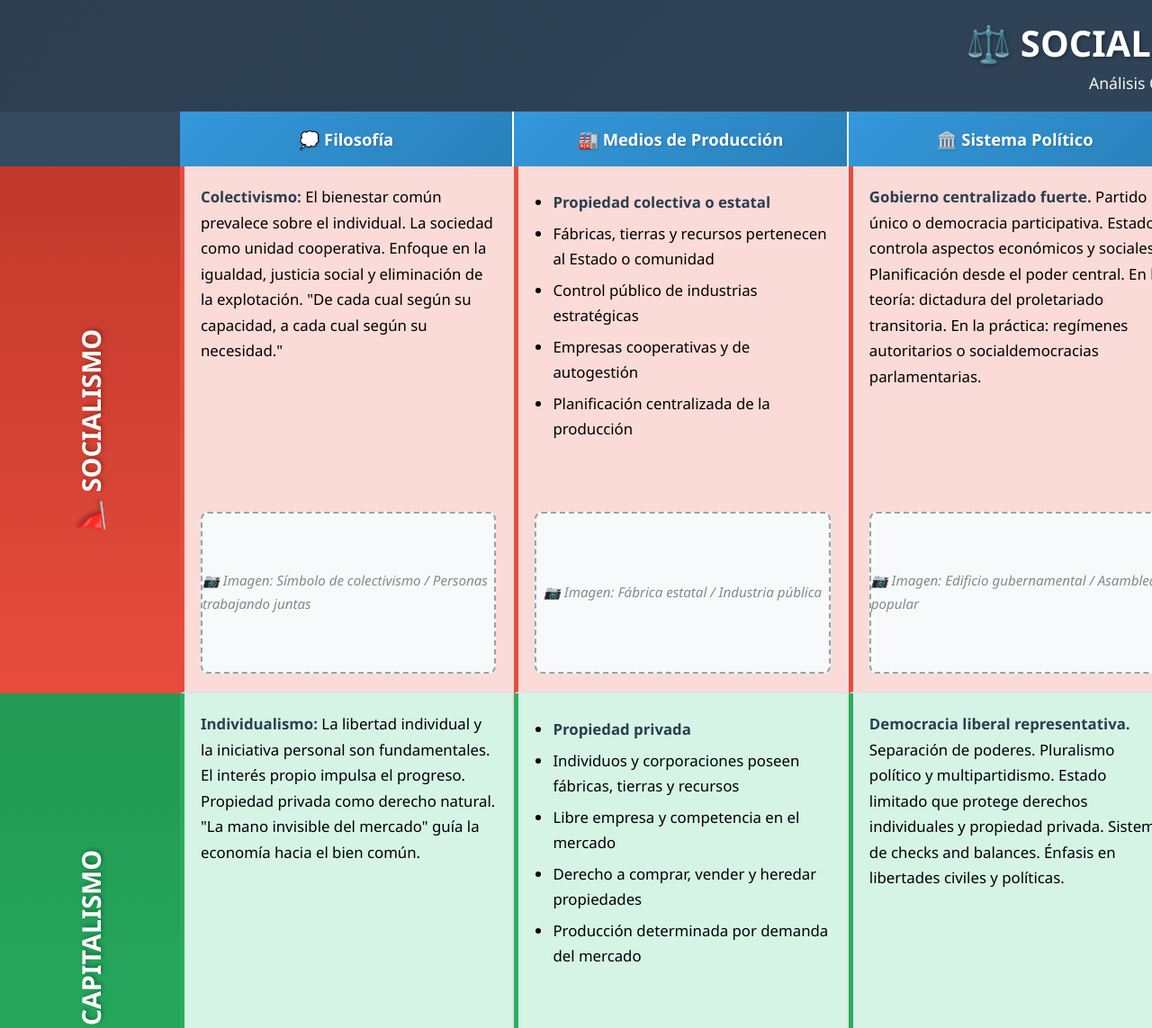
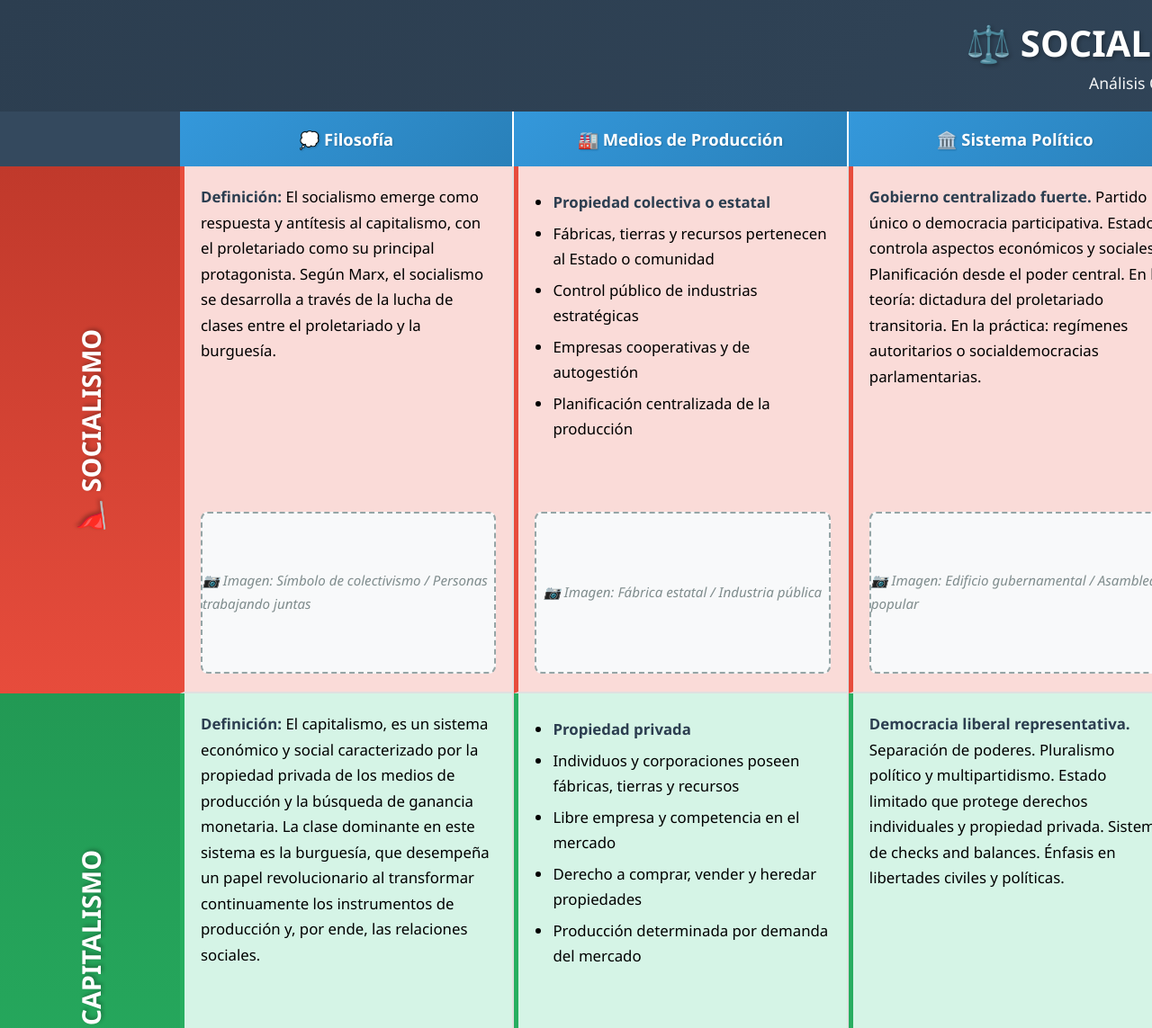
Before and after one commit to JuanSebasSV/socialismo, a plain HTML site: page index.html in a window 1280 px wide. Shown: the top 1143 px of the page at 90% size. Drawn offline with Linux system fonts and the light colour scheme.

Commit message:
modificación

```diff
--- a/index.html
+++ b/index.html
@@ -33,7 +33,7 @@
                 <!-- FILA SOCIALISMO -->
                 <div class="content-cell socialism-cell">
                     <div class="cell-text">
-                        <span class="highlight">Colectivismo:</span> El bienestar común prevalece sobre el individual. La sociedad como unidad cooperativa. Enfoque en la igualdad, justicia social y eliminación de la explotación. "De cada cual según su capacidad, a cada cual según su necesidad."
+                        <span class="highlight">Definición:</span> El socialismo emerge como respuesta y antítesis al capitalismo, con el proletariado como su principal protagonista. Según Marx, el socialismo se desarrolla a través de la lucha de clases entre el proletariado y la burguesía.
                     </div>
                     <div class="cell-image">📷 Imagen: Símbolo de colectivismo / Personas trabajando juntas</div>
                 </div>
@@ -96,7 +96,7 @@
                 <!-- FILA CAPITALISMO -->
                 <div class="content-cell capitalism-cell">
                     <div class="cell-text">
-                        <span class="highlight">Individualismo:</span> La libertad individual y la iniciativa personal son fundamentales. El interés propio impulsa el progreso. Propiedad privada como derecho natural. "La mano invisible del mercado" guía la economía hacia el bien común.
+                        <span class="highlight">Definición:</span> El capitalismo, es un sistema económico y social caracterizado por la propiedad privada de los medios de producción y la búsqueda de ganancia monetaria. La clase dominante en este sistema es la burguesía, que desempeña un papel revolucionario al transformar continuamente los instrumentos de producción y, por ende, las relaciones sociales.
                     </div>
                     <div class="cell-image">📷 Imagen: Empresario / Persona con libertad de elección</div>
                 </div>
```
